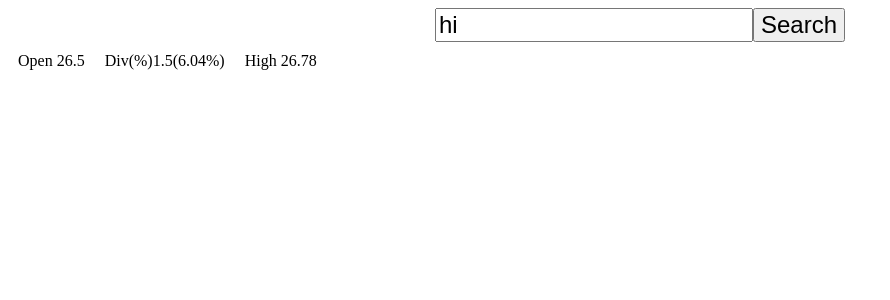
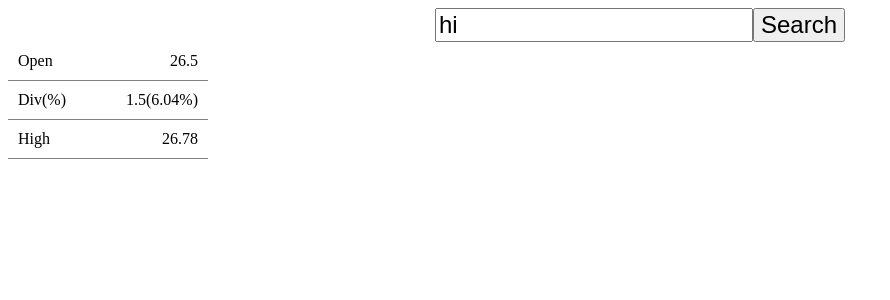
Before and after one commit to gregdardis/stock-market-search, a React app: page / in a window 1280 px wide. Shown: the top 300 px of the page, without its empty margins (0-890 px from the left). Built offline with nearby package versions, Linux system fonts and the light colour scheme.

Commit message:
made column component to hold DataItems

```diff
--- a/package.json
+++ b/package.json
@@ -26,6 +26,7 @@
     "react": "^16.2.0",
     "react-dom": "^16.2.0",
     "react-redux": "^5.0.6",
+    "react-redux-grid": "^5.5.1",
     "redux": "^3.7.2",
     "yahoo-finance": "^0.3.5"
   }
--- a/src/App.jsx
+++ b/src/App.jsx
@@ -1,20 +1,24 @@
 import React from 'react';
 
 import Search from './components/search';
-import DataItem from './components/dataItem';
+import Column from './components/column';
 
 const App = () => (
   <div>
     <Search />
-    <DataItem
-      label='Open'
-    />
-    <DataItem
-      label='Div'
-      optionalLabel='%'
-    />
-    <DataItem
-      label='High'
+    <Column
+      componentsProps={[
+        {
+          label: 'Open'
+        },
+        {
+          label: 'Div',
+          optionalLabel: '%'
+        },
+        {
+          label: 'High'
+        }
+      ]}
     />
   </div>
 );
--- /dev/null
+++ b/src/components/column/Column.jsx
@@ -0,0 +1,22 @@
+import React from 'react';
+import PropTypes from 'prop-types';
+
+import DataItem from '../dataItem';
+import './column.css';
+
+const Column = ({
+  componentsProps
+}) => (
+  <div className='column'>
+    { componentsProps.map(p => (
+      <DataItem
+        key={ p.label }
+        { ...p } />
+    ))}
+  </div>
+);
+Column.propTypes = {
+  componentsProps: PropTypes.array
+};
+
+export default Column;
--- /dev/null
+++ b/src/components/column/column.css
@@ -0,0 +1,5 @@
+.column {
+  display: flex;
+  flex-direction: column;
+  width: 200px;
+}
--- /dev/null
+++ b/src/components/column/index.js
@@ -0,0 +1,3 @@
+import Column from './Column';
+
+export default Column;
--- a/src/components/dataItem/DataItem.jsx
+++ b/src/components/dataItem/DataItem.jsx
@@ -13,14 +13,20 @@ const DataItem = ({
 }) => {
   return (
     <div className='dataItem'>
+      <span>
         <a>{ label }</a>
         { optionalLabel
           ? <a>({ optionalLabel })</a>
           : ' ' }
-      <span>{ value + valueSuffix }</span>
+      </span>
+      <span>
+        <span className='value'>{ value + valueSuffix }</span>
         { optionalValue
-        ? <span>({ optionalValue + optionalValueSuffix })</span>
+          ? <span className='optional-value'>
+            ({ optionalValue + optionalValueSuffix })
+          </span>
           : ' '}
+      </span>
     </div>
   );
 };
--- a/src/components/dataItem/dataItem.css
+++ b/src/components/dataItem/dataItem.css
@@ -1,4 +1,6 @@
 .dataItem {
-  display: inline-block;
+  display: flex;
   padding: 10px;
+  border-bottom: 1px solid grey;
+  justify-content: space-between;
 }
--- a/src/components/dataItem/index.js
+++ b/src/components/dataItem/index.js
@@ -12,7 +12,11 @@ const mapStateToProps = (state, ownProps) => ({
 
 const mapDispatchToProps = null;
 
-export default connect(
+const dataItemContainer = connect(
   mapStateToProps,
   mapDispatchToProps
 )(DataItem);
+
+console.log(typeof dataItemContainer);
+
+export default dataItemContainer;
```
Also changed, not shown: 1 other file (tests, documents, lock files or other folders). Lines whose indentation alone changed are shown as unchanged.
